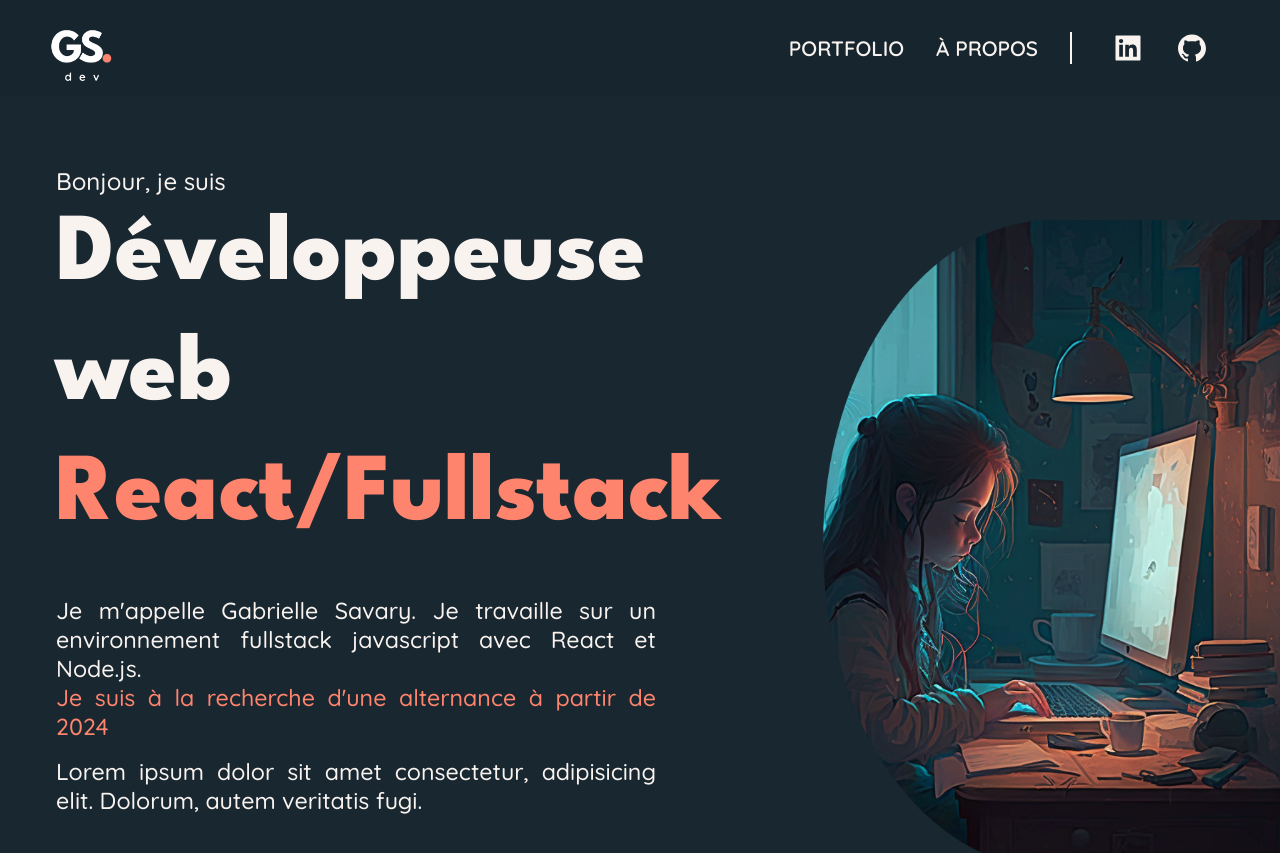
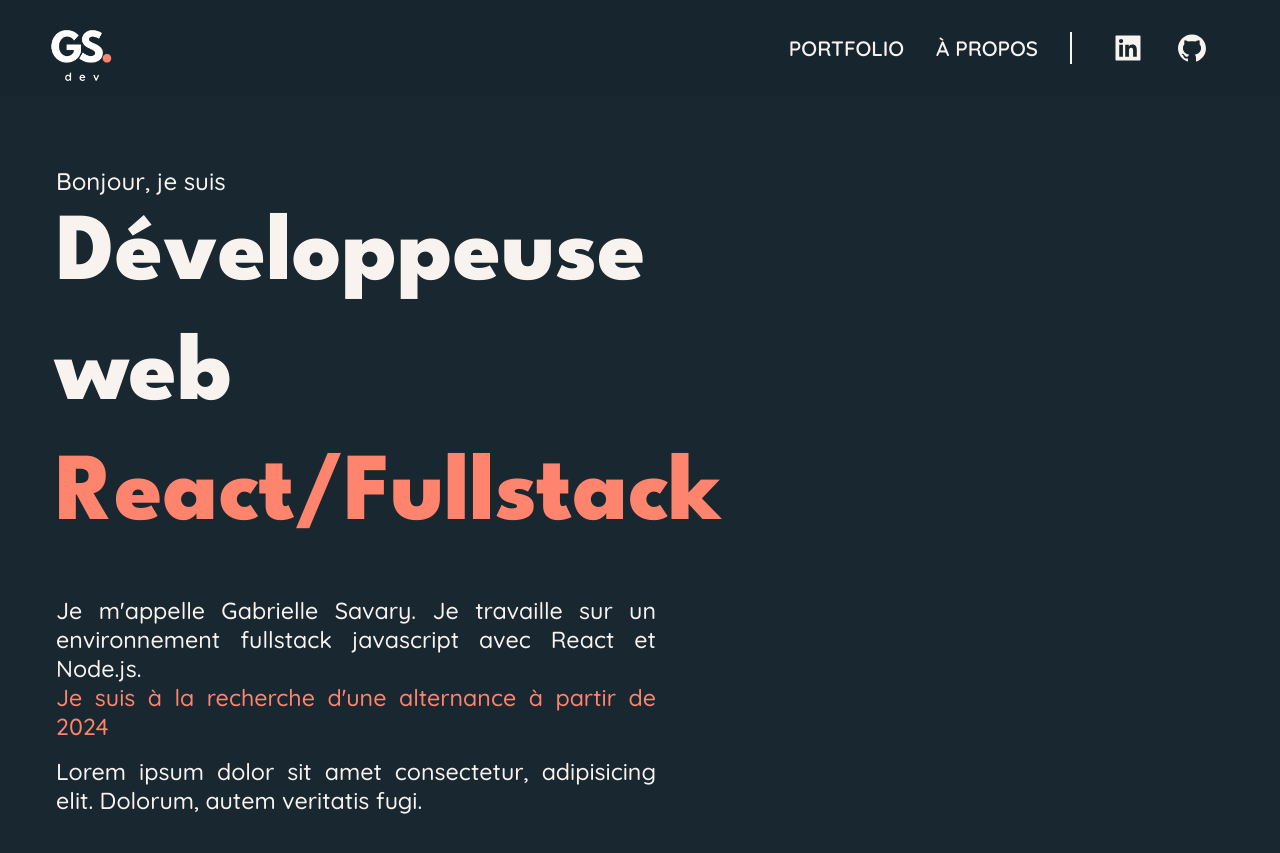
Before and after one commit to Gabrielle-SAVARY/portfolio, a React (Vite) app: page / in a window 1280 px wide. Shown: the top 853 px of the page. Built offline with nearby package versions, Linux system fonts and the light colour scheme.

Commit message:
Hero: fix title size to not overflow

```diff
--- a/src/components/Hero/index.tsx
+++ b/src/components/Hero/index.tsx
@@ -48,9 +48,9 @@ function Hero() {
         </div>
       </div>
 
-      <div className="hero-img__container">
+      {/* <div className="hero-img__container">
         <img className="hero-img__image" src={HeroImg6} alt="anime girl portrait with headphone" />
-      </div>
+      </div> */}
 
     </section>
   );
--- a/src/components/Hero/styles.scss
+++ b/src/components/Hero/styles.scss
@@ -58,12 +58,12 @@
 
 		&__title {
 			color: vars.$primary-font-color;
-			font-size: 4rem;
+			font-size: 3rem;
 			font-weight: 800;
-			line-height: 125%; /* 80px */
+			line-height: 125%;
 
 			@include mixin.breakpoint(tablet) {
-				font-size: 5rem;
+				font-size: 4rem;
 			}
 
 			@include mixin.breakpoint(desktop) {
@@ -83,27 +83,27 @@
 	}
 }
 
-.hero-img {
-	&__container{
-		display : none;
+// .hero-img {
+// 	&__container{
+// 		display : none;
 
-		@include mixin.breakpoint(desktop) {
-			overflow: hidden;
-			width: 50%;
-			display: flex;
-			justify-content: center;
-			align-items: flex-end;
-			flex-direction: column;
-			margin-top: - vars.$headerHeight; /* Compense la hauteur de l'en-tête pour centrer le container*/
-		}
-	}
+// 		@include mixin.breakpoint(desktop) {
+// 			overflow: hidden;
+// 			width: 50%;
+// 			display: flex;
+// 			justify-content: center;
+// 			align-items: flex-end;
+// 			flex-direction: column;
+// 			margin-top: - vars.$headerHeight; /* Compense la hauteur de l'en-tête pour centrer le container*/
+// 		}
+// 	}
 
-	&__image{
-		max-height: 648px;
-		max-width: 648px;
-		min-height: 148px;
-		min-width: 148px;
-		object-fit: contain;
-		overflow: hidden;
-	}
-}
+// 	&__image{
+// 		max-height: 648px;
+// 		max-width: 648px;
+// 		min-height: 148px;
+// 		min-width: 148px;
+// 		object-fit: contain;
+// 		overflow: hidden;
+// 	}
+// }
```
